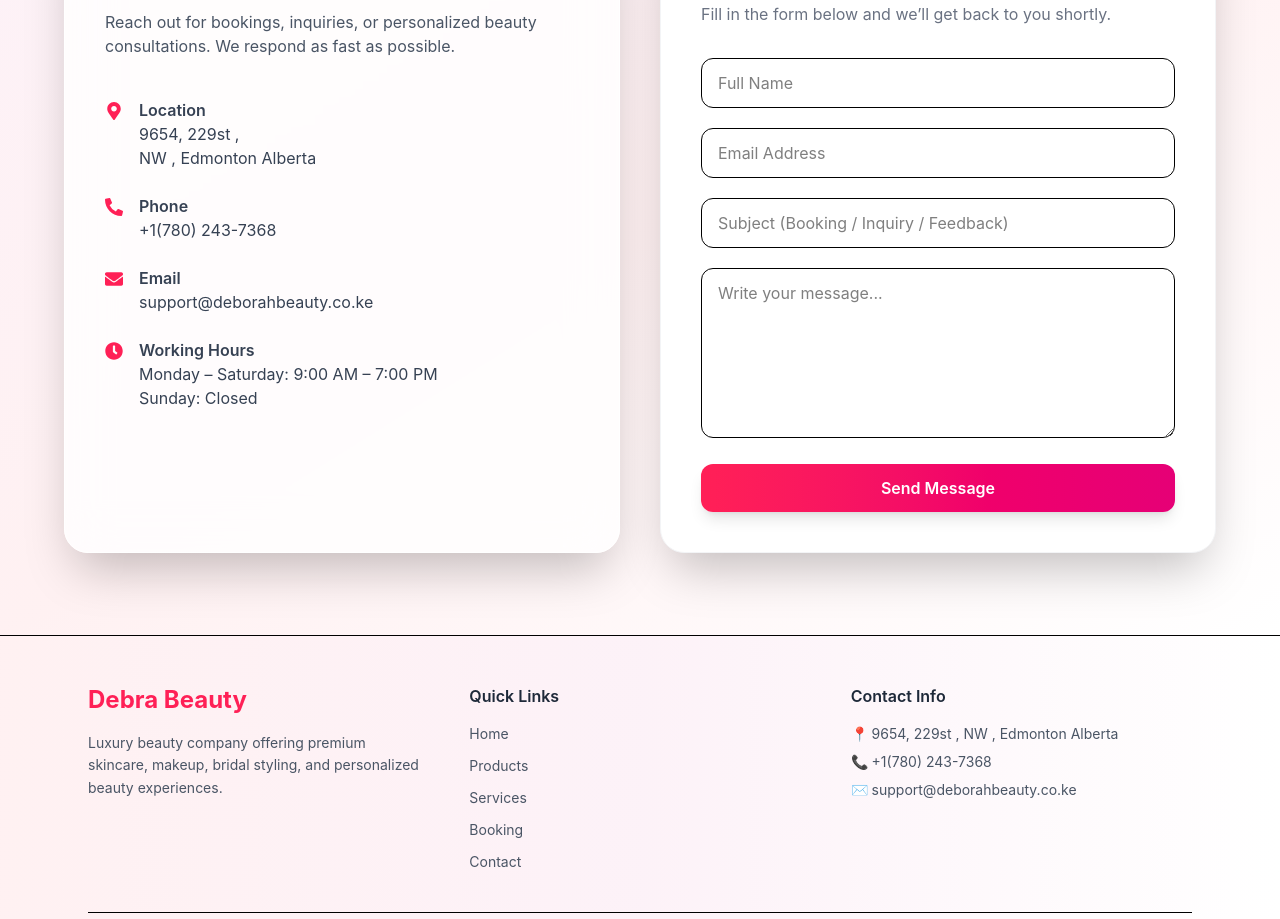
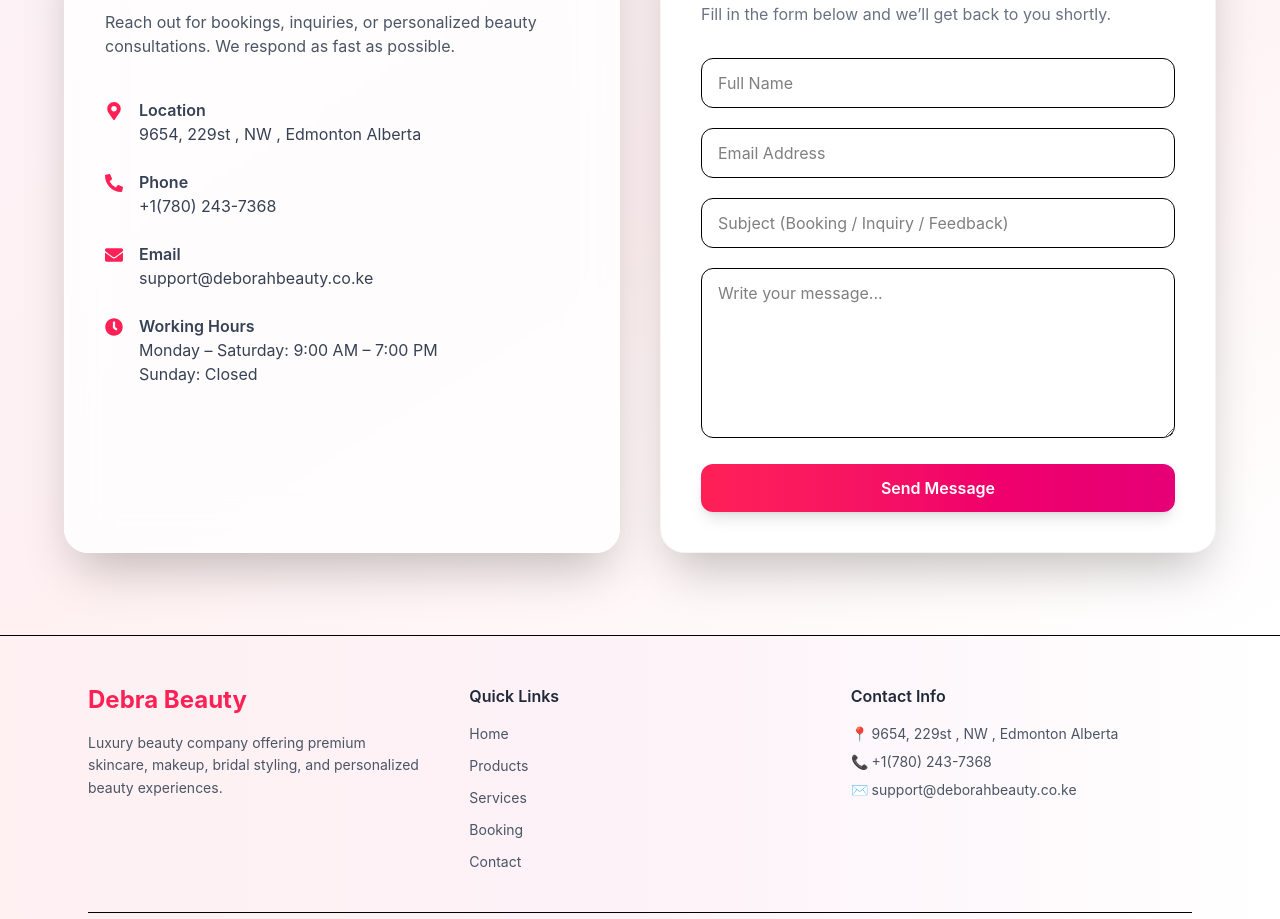
Before and after one commit to tom4maeta/DebraBeauty, a React (Vite) app: page / in a window 1280 px wide. Shown: the part 7703-8622 px from the top of the page. Built offline with nearby package versions, Linux system fonts and the light colour scheme.

Commit message:
contact update

```diff
--- a/src/assets/components/Contact.jsx
+++ b/src/assets/components/Contact.jsx
@@ -62,8 +62,8 @@ const Contact = () => {
               <FaMapMarkerAlt className="text-rose-500 text-lg mt-1" />
               <div>
                 <h4 className="font-semibold">Location</h4>
-                <p>9654, 229st ,</p>
-                <p>NW , Edmonton Alberta</p>
+                <p>9654, 229st , NW , Edmonton Alberta</p>
+
               </div>
             </div>
 
```
